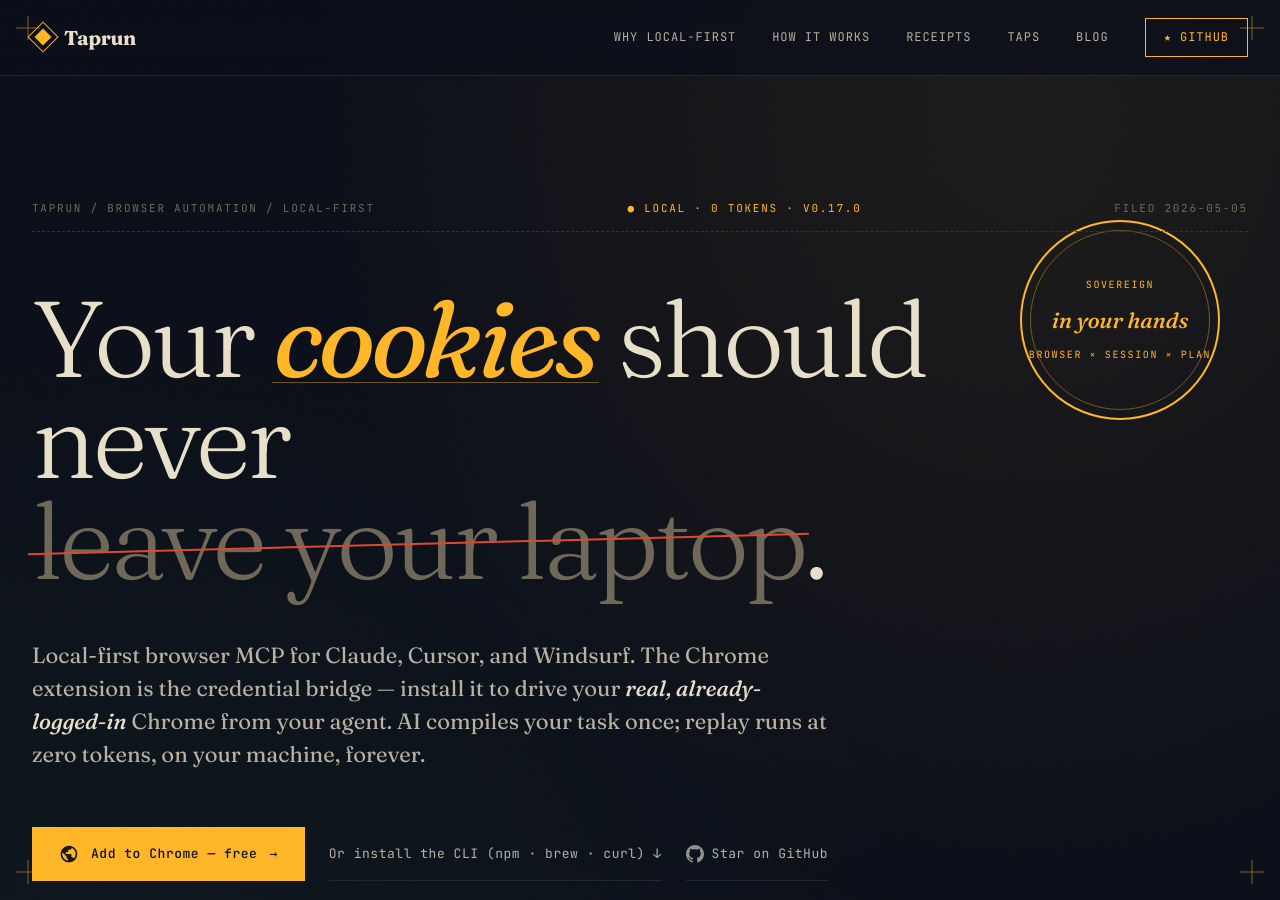
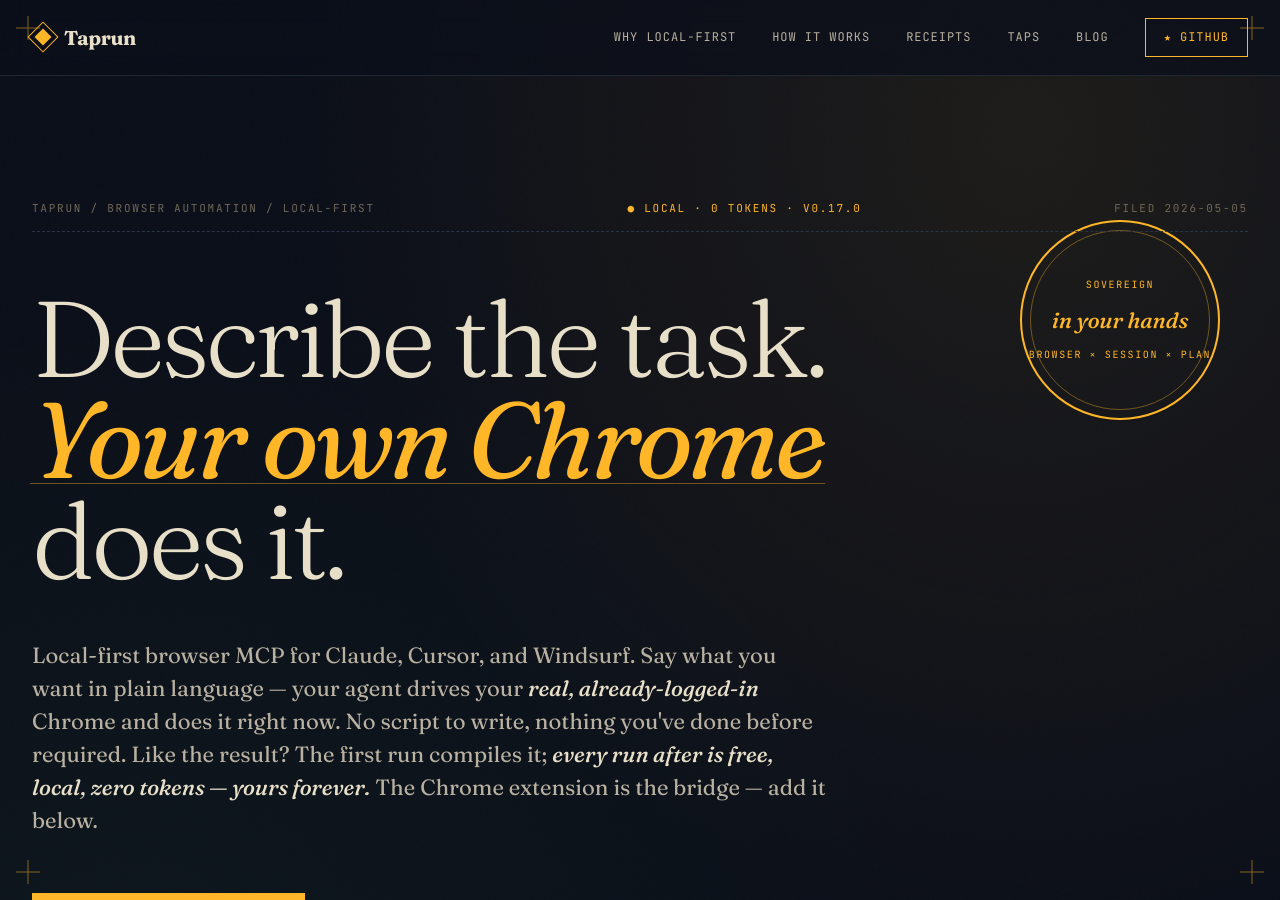
Before and after one commit to LeonTing1010/tap, a Jekyll site: the page built from docs/index.html, in a window 1280 px wide and 900 px high. Built offline with Jekyll 4.4.1, drawn with Linux system fonts in a browser that asks for light colours; part of the change alters nothing that is shown.

Commit message:
docs(landing): reposition hero agent-first (capability lead, replay as retention)
Lead with what Tap does ("Describe the task. Your own Chrome does it.")
instead of the privacy/zero-token deterministic axis. The compile-once /
free-replay / local-first story moves to the deck's second beat and the
existing demo section, matching the acquire-on-capability /
retain-on-economics funnel. Meta/og/twitter titles synced to match.

Co-Authored-By: Claude Opus 4.7 (1M context) <noreply@anthropic.com>

```diff
--- a/docs/index.html
+++ b/docs/index.html
@@ -23,17 +23,17 @@
   })();
 </script>
 <title>Taprun — Browser automation that never leaves your machine.</title>
-<meta name="description" content="Your cookies should never leave your laptop. Cloud browser SDKs need your session in their database to function — Taprun doesn't. AI compiles once, your real Chrome replays forever at zero tokens per run.">
-<meta property="og:title" content="Taprun — Your cookies should never leave your laptop.">
-<meta property="og:description" content="Cloud SDKs ship your session to a stranger's server. Taprun stays on your machine. 100 reruns: browser-use $4.20, Taprun $0.003. Crossover at run #2.">
+<meta name="description" content="Tell your agent a browser task in plain language — it does it in your real, already-logged-in Chrome, right now. Like the result? The first run compiles it; every run after is free, local, zero tokens. Cookies never leave your machine.">
+<meta property="og:title" content="Taprun — Describe the task. Your own Chrome does it.">
+<meta property="og:description" content="Your agent does the browser task in your own logged-in Chrome — then keeps it as a free, local, zero-token replay. 100 reruns: browser-use $4.20, Taprun $0.003.">
 <meta property="og:type" content="website">
 <meta property="og:url" content="https://taprun.dev/">
 <meta property="og:image" content="https://taprun.dev/social-preview.svg">
 <meta property="og:image:width" content="1280">
 <meta property="og:image:height" content="640">
 <meta name="twitter:card" content="summary_large_image">
-<meta name="twitter:title" content="Taprun — Your cookies should never leave your laptop.">
-<meta name="twitter:description" content="Browser automation that stays on your machine — because cloud SDKs architecturally can't. Compile once, replay forever, zero tokens per run.">
+<meta name="twitter:title" content="Taprun — Describe the task. Your own Chrome does it.">
+<meta name="twitter:description" content="Say what you want; your agent does it in your own logged-in Chrome. The first run compiles it — every run after is free, local, zero tokens forever.">
 <meta name="twitter:image" content="https://taprun.dev/social-preview.svg">
 <meta name="keywords" content="local-first browser automation, MCP, model context protocol, Chrome extension, Playwright alternative, deterministic automation, browser-use alternative, Stagehand alternative, Browserbase alternative, AI agent, web scraping, tap protocol, forge, verify, snapshot, JSON-LD, RSS, OpenAPI">
 <meta name="author" content="LeonTing1010">
@@ -1175,10 +1175,10 @@ footer {
       <span>Filed 2026-05-05</span>
     </div>
 
-    <h1>Your <span class="accent">cookies</span> should never <span class="strike">leave your laptop</span>.</h1>
+    <h1>Describe the task. <span class="accent">Your own Chrome</span> does it.</h1>
 
     <p class="hero-deck">
-      Local-first browser MCP for Claude, Cursor, and Windsurf. The Chrome extension is the credential bridge — install it to drive your <em>real, already-logged-in</em> Chrome from your agent. AI compiles your task once; replay runs at zero tokens, on your machine, forever.
+      Local-first browser MCP for Claude, Cursor, and Windsurf. Say what you want in plain language — your agent drives your <em>real, already-logged-in</em> Chrome and does it right now. No script to write, nothing you've done before required. Like the result? The first run compiles it; <em>every run after is free, local, zero tokens — yours forever.</em> The Chrome extension is the bridge — add it below.
     </p>
 
     <div class="hero-cta">
```
